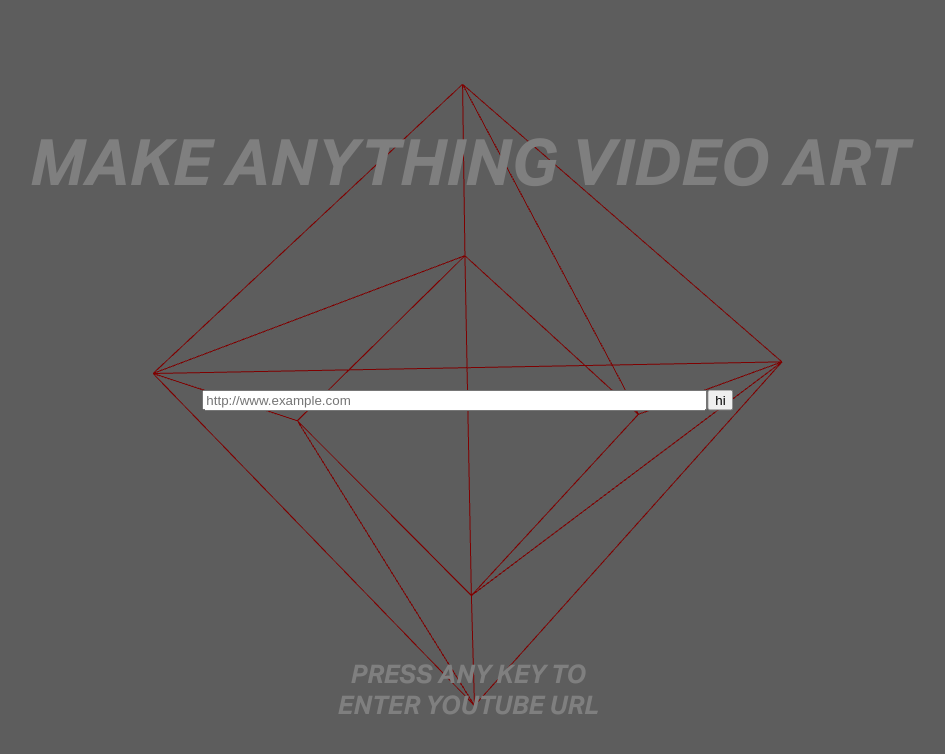
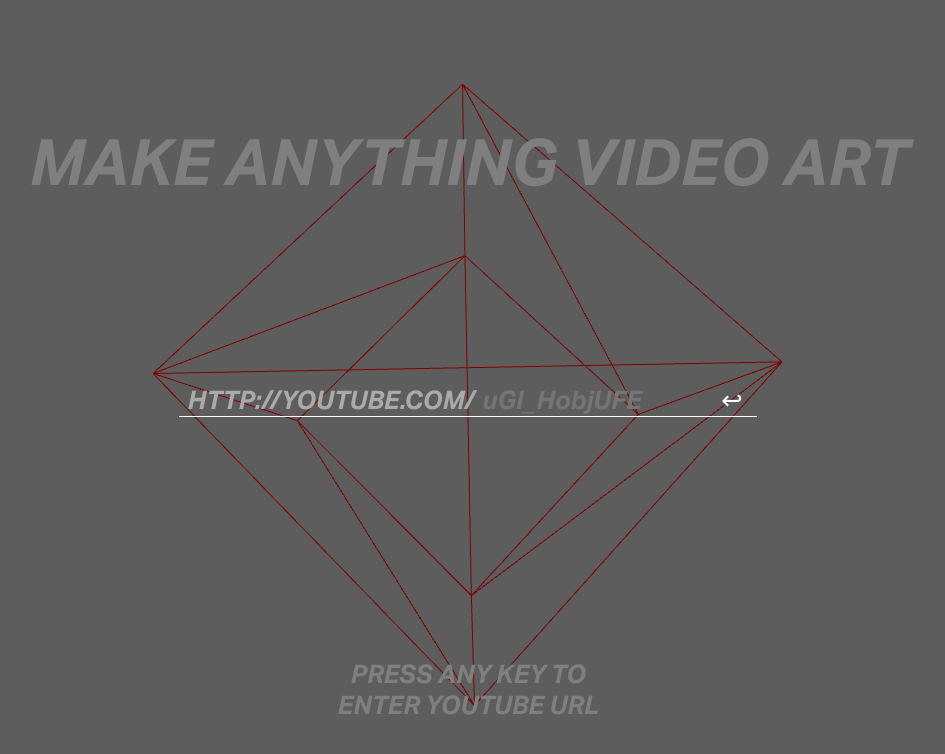
Before and after one commit to whoisbma/MAVA, a React app: page / in a window 1280 px wide. Both pictures are taken after a click on the element "PRESS ANY KEY TO ENTER YOUTUBE URL". Shown: the top 754 px of the page, without its empty margins (172-1117 px from the left). Built offline with nearby package versions, Linux system fonts and the light colour scheme.

Commit message:
input field styling pass

```diff
--- a/src/js/app.jsx
+++ b/src/js/app.jsx
@@ -35,7 +35,7 @@
 				<div className='instructions fadeIntoMe' onClick={ this.openForm }>
 					<h4>Press any key to enter youtube url</h4>
 				</div>
-				<div id='overlay' style={ { display: this.state.formVisible ? 'block' : 'none' } }>
+				<div id='overlay' class='fadeIntoMe' style={ { display: this.state.formVisible ? 'block' : 'none' } }>
 					<Form visible={ this.state.formVisible }/>
 				</div>
 				<Context animate={ true }/>
@@ -69,8 +69,8 @@
 
 		return (
 			<form style={ style }>
-				<input autoFocus type='url' name='url' id='url-form' placeholder="http://www.example.com" size="60" />
-				<button onClick={ this.submit }>hi</button>
+				<input autoFocus type='url' name='url' id='url-form' placeholder="uGI_HobjUFE" size="60" />
+				<button onClick={ this.submit }>↩</button>
 			</form>
 		)
 	}
--- a/src/sass/style.scss
+++ b/src/sass/style.scss
@@ -6,9 +6,13 @@
 $font-size-xl: 5vw;
 $font-size-l: 3vw;
 $font-size-m: 2vw;
-//colors
+// units
+$spacer: 0.5rem;
+
+// colors
 $color-dark: #000;
 $color-light: #FFF;
+$color-grey: #aaa;
 
 // text styles
 h1, h2, h3, h4, p {
@@ -61,6 +65,33 @@
 		 	top: 50%;
 			left: 50%;
 			transform: translate(-50%, -50%);
+			font-family: $font-main;
+			color: $color-light;
+			font-size: $font-size-m;
+			border-bottom: 1px $color-light solid;
+		    width: 578px;
+			input {
+				font-size: $font-size-m;
+				font-family: $font-main;
+				color: $color-light;
+				background-color: rgba(0, 0, 0, 0);
+				border: none;
+				width: 40%;
+				padding-left: $spacer;
+			}
+			button {
+				background-color: rgba(0, 0, 0, 0);
+				border: none;
+				color: $color-light;
+				font-size: $font-size-m;
+			}
+			input:focus, button:focus {
+				outline: none;
+			}
+		}
+		form:before {
+			content: "http://youtube.com/";
+			color: $color-grey;
 		}
 	}
 
```
Also changed, not shown: src/js/context.jsx (+0 -57 lines).
